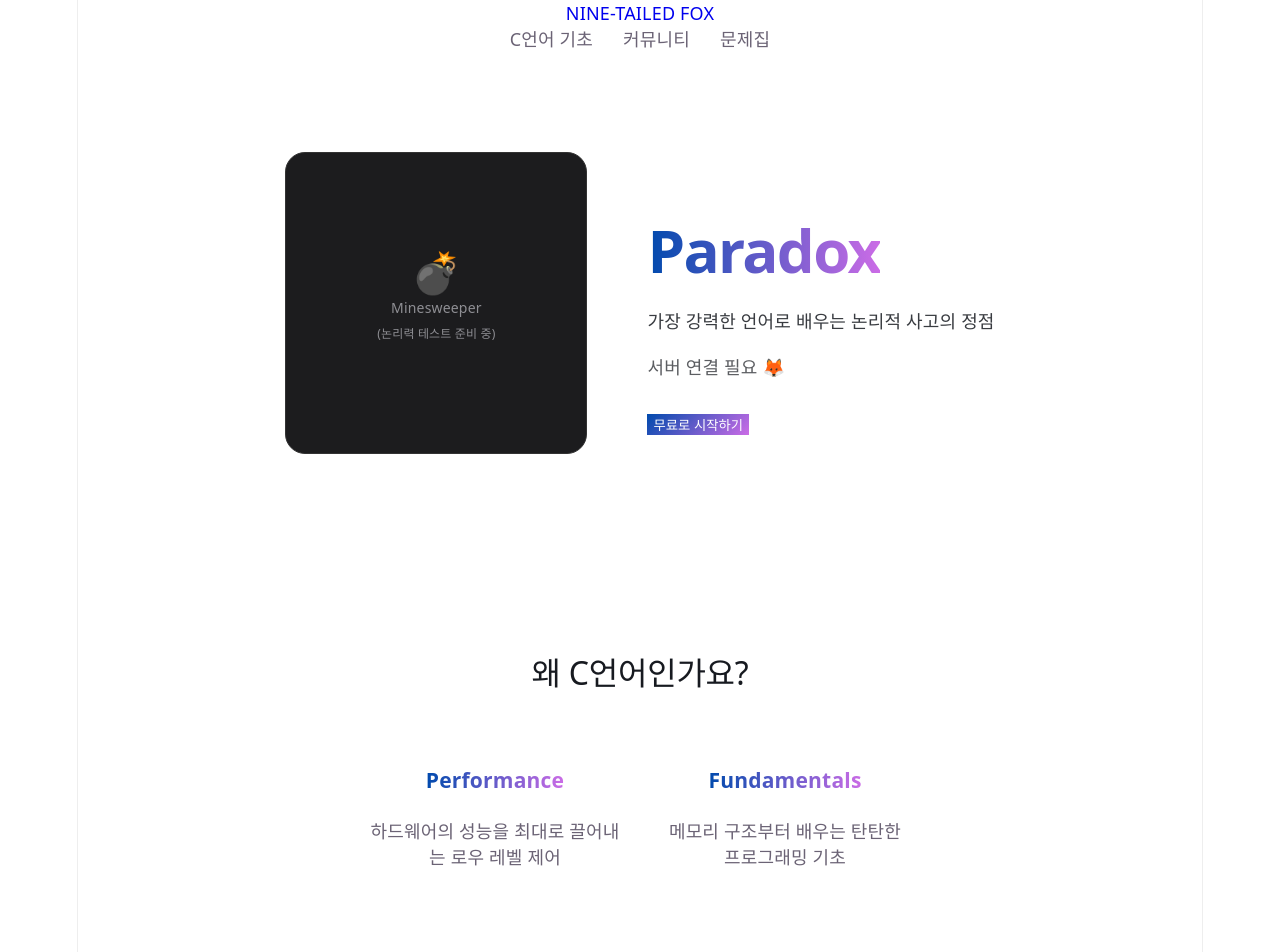
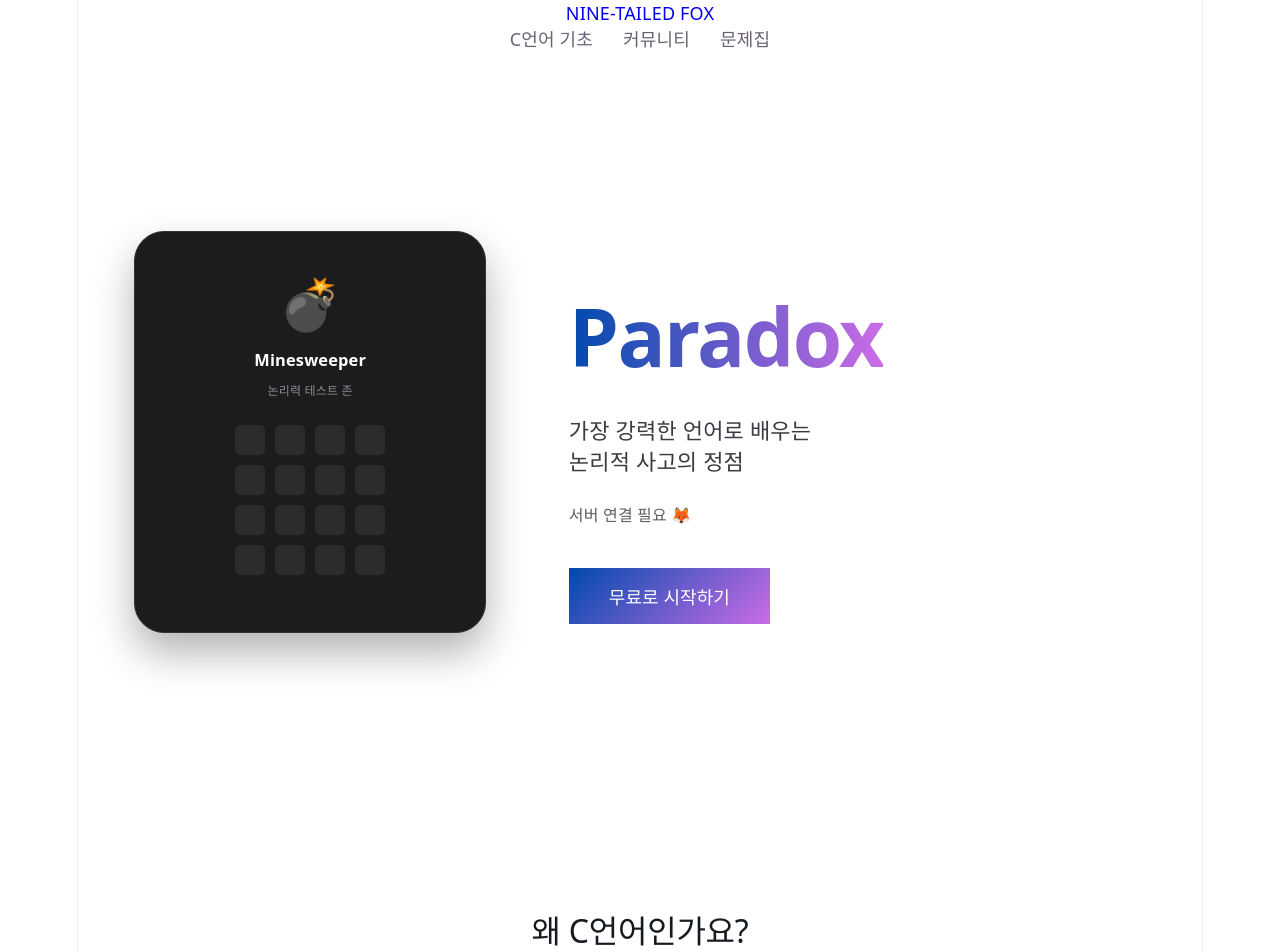
Before and after one commit to dummy1027/nine-tailed-fox, a React (Vite) app: page / in a window 1280 px wide. Shown: the top 952 px of the page. Built offline with nearby package versions, Linux system fonts and the light colour scheme; no server answers.

Commit message:
현주니는 sE[엑스]가 하고 싶데요(???????)

```diff
--- a/src/App.jsx
+++ b/src/App.jsx
@@ -2,72 +2,73 @@ import React, { useEffect, useState } from 'react';
 import { BrowserRouter as Router, Routes, Route, Link, useNavigate } from 'react-router-dom';
 import './App.css';
 
-// --- 지뢰찾기 미니 컴포넌트 ---
+// --- 지뢰찾기 미니 컴포넌트 (공간 활용을 위해 크기 및 배치 수정) ---
 const Minesweeper = () => {
   return (
-    <div style={{
-      width: '300px', height: '300px', backgroundColor: '#1c1c1e',
-      borderRadius: '20px', border: '1px solid #333',
+    <div className="minesweeper-box" style={{
+      width: '350px', height: '400px', backgroundColor: '#1c1c1e',
+      borderRadius: '30px', border: '1px solid #333',
       display: 'flex', flexDirection: 'column', alignItems: 'center', justifyContent: 'center',
-      color: '#8e8e93', fontSize: '14px'
+      color: '#8e8e93', fontSize: '14px', boxShadow: '0 20px 40px rgba(0,0,0,0.3)'
     }}>
-      <div style={{fontSize: '40px', marginBottom: '10px'}}>💣</div>
-      <p>Minesweeper</p>
-      <p style={{fontSize: '12px'}}>(논리력 테스트 준비 중)</p>
+      <div style={{fontSize: '50px', marginBottom: '15px'}}>💣</div>
+      <h3 style={{color: 'white', marginBottom: '5px'}}>Minesweeper</h3>
+      <p style={{fontSize: '12px'}}>논리력 테스트 존</p>
+      <div style={{marginTop: '20px', display: 'grid', gridTemplateColumns: 'repeat(4, 1fr)', gap: '10px'}}>
+        {[...Array(16)].map((_, i) => (
+          <div key={i} style={{width: '30px', height: '30px', backgroundColor: '#2c2c2e', borderRadius: '5px'}}></div>
+        ))}
+      </div>
     </div>
   );
 };
 
-// --- 1. 메인 페이지 컴포넌트 ---
+// --- 1. 메인 페이지 컴포넌트 (레이아웃 대공사) ---
 const Home = ({ message }) => {
   const navigate = useNavigate();
 
   return (
     <div className="container">
-      {/* 히어로 섹션: 지뢰찾기(좌) + 텍스트(우) */}
+      {/* 히어로 섹션: 지뢰찾기를 좌측 끝으로, 텍스트를 중앙/우측으로 */}
       <section className="hero-section" style={{
-        display: 'flex', alignItems: 'center', justifyContent: 'center', gap: '60px', padding: '100px 20px'
+        display: 'flex', alignItems: 'center', padding: '100px 5%', minHeight: '70vh', position: 'relative'
       }}>
-        <div className="hero-left">
+        {/* 좌측: 지뢰찾기 (공간을 넉넉히 차지) */}
+        <div className="hero-left" style={{ flex: '1', display: 'flex', justifyContent: 'flex-start' }}>
           <Minesweeper />
         </div>
 
-        <div className="hero-right" style={{textAlign: 'left'}}>
-          <h1 className="text-gradient" style={{fontSize: '60px', marginBottom: '10px'}}>Paradox</h1>
-          <p style={{fontSize: '18px', color: '#393c41', maxWidth: '400px'}}>
-            가장 강력한 언어로 배우는 논리적 사고의 정점
+        {/* 우측: 텍스트 및 버튼 (중앙에서 약간 우측 배치) */}
+        <div className="hero-right" style={{ flex: '1.5', textAlign: 'left', paddingLeft: '50px' }}>
+          <h1 className="text-gradient" style={{fontSize: '80px', marginBottom: '15px', fontWeight: '800'}}>
+            Paradox
+          </h1>
+          <p style={{fontSize: '22px', color: '#393c41', maxWidth: '500px', lineHeight: '1.4'}}>
+            가장 강력한 언어로 배우는<br />논리적 사고의 정점
           </p>
-          <div style={{marginTop: '20px', color: '#5c5e62'}}>{message}</div>
+          <div style={{marginTop: '25px', color: '#5c5e62', fontSize: '16px'}}>{message}</div>
 
-          <div className="button-group" style={{marginTop: '30px', justifyContent: 'flex-start'}}>
-            <button className="btn paradox-bg">무료로 시작하기</button>
+          <div className="button-group" style={{marginTop: '40px', justifyContent: 'flex-start'}}>
+            <button className="btn paradox-bg" style={{padding: '15px 40px', fontSize: '18px'}}>무료로 시작하기</button>
           </div>
         </div>
       </section>
 
-      {/* 특징 섹션 */}
+      {/* 특징 및 커뮤니티 섹션 유지 */}
       <section style={{padding: '100px 40px', backgroundColor: '#ffffff', textAlign: 'center'}}>
-        <h2 style={{fontSize: '32px', fontWeight: '500'}}>왜 C언어인가요?</h2>
+        <h2 style={{fontSize: '32px'}}>왜 C언어인가요?</h2>
         <div style={{display: 'flex', justifyContent: 'center', gap: '40px', marginTop: '50px'}}>
-          <div style={{width: '250px'}}>
-            <h3 className="text-gradient">Performance</h3>
-            <p>하드웨어의 성능을 최대로 끌어내는 로우 레벨 제어</p>
-          </div>
-          <div style={{width: '250px'}}>
-            <h3 className="text-gradient">Fundamentals</h3>
-            <p>메모리 구조부터 배우는 탄탄한 프로그래밍 기초</p>
-          </div>
+          <div style={{width: '250px'}}><h3 className="text-gradient">Performance</h3><p>최고의 속도와 제어력</p></div>
+          <div style={{width: '250px'}}><h3 className="text-gradient">Fundamentals</h3><p>프로그래밍의 뿌리</p></div>
         </div>
       </section>
 
-      {/* 커뮤니티 카드 섹션 */}
       <section className="community-section">
         <div className="community-card" onClick={() => navigate('/community')}>
           <div className="community-content">
             <span className="tag">Community</span>
             <h2>사람들의 Paradox 프로젝트</h2>
-            <p>직접 만든 C언어 프로그램을 공유하고 피드백을 받아보세요.</p>
-            <button className="paradox-button">커뮤니티 입장하기</button>
+            <button className="paradox-button">입장하기</button>
           </div>
         </div>
       </section>
@@ -75,33 +76,39 @@ const Home = ({ message }) => {
   );
 };
 
-// --- 2. 커뮤니티 페이지 컴포넌트 ---
-const Community = () => {
+// --- 2. C언어 기초 페이지 (새로 추가) ---
+const Basics = () => {
   return (
     <div className="container" style={{padding: '100px 20px', textAlign: 'center'}}>
-      <h1 className="text-gradient">Community</h1>
-      <p style={{color: '#8e8e93', marginTop: '20px'}}>준비 중인 커뮤니티 공간입니다. 곧 여러분의 프로젝트를 공유할 수 있어요!</p>
-      <Link to="/" style={{display: 'inline-block', marginTop: '40px', color: 'var(--tesla-blue)'}}>
-        ← 메인으로 돌아가기
-      </Link>
+      <h1 className="text-gradient" style={{fontSize: '50px'}}>C언어 기초</h1>
+      <div style={{maxWidth: '800px', margin: '40px auto', textAlign: 'left', backgroundColor: '#1c1c1e', padding: '40px', borderRadius: '20px', color: 'white'}}>
+        <h3>1. Hello, World!</h3>
+        <p style={{color: '#8e8e93'}}>모든 프로그래밍의 시작은 출력부터입니다.</p>
+        <code style={{display: 'block', backgroundColor: '#000', padding: '20px', borderRadius: '10px', marginTop: '10px', color: '#cb6ce6'}}>
+          printf("Hello, Paradox!");
+        </code>
+      </div>
+      <Link to="/" style={{color: 'var(--tesla-blue)', textDecoration: 'none'}}>← 돌아가기</Link>
     </div>
   );
 };
 
-// --- 3. 문제집 페이지 컴포넌트 ---
-const Workbook = () => {
-  return (
-    <div className="container" style={{padding: '100px 20px', textAlign: 'center'}}>
-      <h1 className="text-gradient">Workbook</h1>
-      <p style={{color: '#8e8e93', marginTop: '20px'}}>C언어 마스터를 위한 엄선된 문제집입니다. 곧 공개됩니다!</p>
-      <Link to="/" style={{display: 'inline-block', marginTop: '40px', color: 'var(--tesla-blue)'}}>
-        ← 메인으로 돌아가기
-      </Link>
-    </div>
-  );
-};
+// --- 나머지 컴포넌트들 ---
+const Community = () => (
+  <div className="container" style={{padding: '100px 20px', textAlign: 'center'}}>
+    <h1 className="text-gradient">Community</h1>
+    <Link to="/">돌아가기</Link>
+  </div>
+);
 
-// --- 4. 전체 앱 설정 ---
+const Workbook = () => (
+  <div className="container" style={{padding: '100px 20px', textAlign: 'center'}}>
+    <h1 className="text-gradient">Workbook</h1>
+    <Link to="/">돌아가기</Link>
+  </div>
+);
+
+// --- 앱 설정 ---
 function App() {
   const [message, setMessage] = useState("Loading...");
 
@@ -117,7 +124,7 @@ function App() {
       <nav className="nav-bar">
         <Link to="/" className="logo" style={{textDecoration: 'none'}}>NINE-TAILED FOX</Link>
         <div className="nav-menu">
-          <Link to="/" style={{margin: '0 15px', color: 'inherit', textDecoration: 'none'}}>C언어 기초</Link>
+          <Link to="/basics" style={{margin: '0 15px', color: 'inherit', textDecoration: 'none'}}>C언어 기초</Link>
           <Link to="/community" style={{margin: '0 15px', color: 'inherit', textDecoration: 'none'}}>커뮤니티</Link>
           <Link to="/workbook" style={{margin: '0 15px', color: 'inherit', textDecoration: 'none'}}>문제집</Link>
         </div>
@@ -125,6 +132,7 @@ function App() {
 
       <Routes>
         <Route path="/" element={<Home message={message} />} />
+        <Route path="/basics" element={<Basics />} />
         <Route path="/community" element={<Community />} />
         <Route path="/workbook" element={<Workbook />} />
       </Routes>
```
